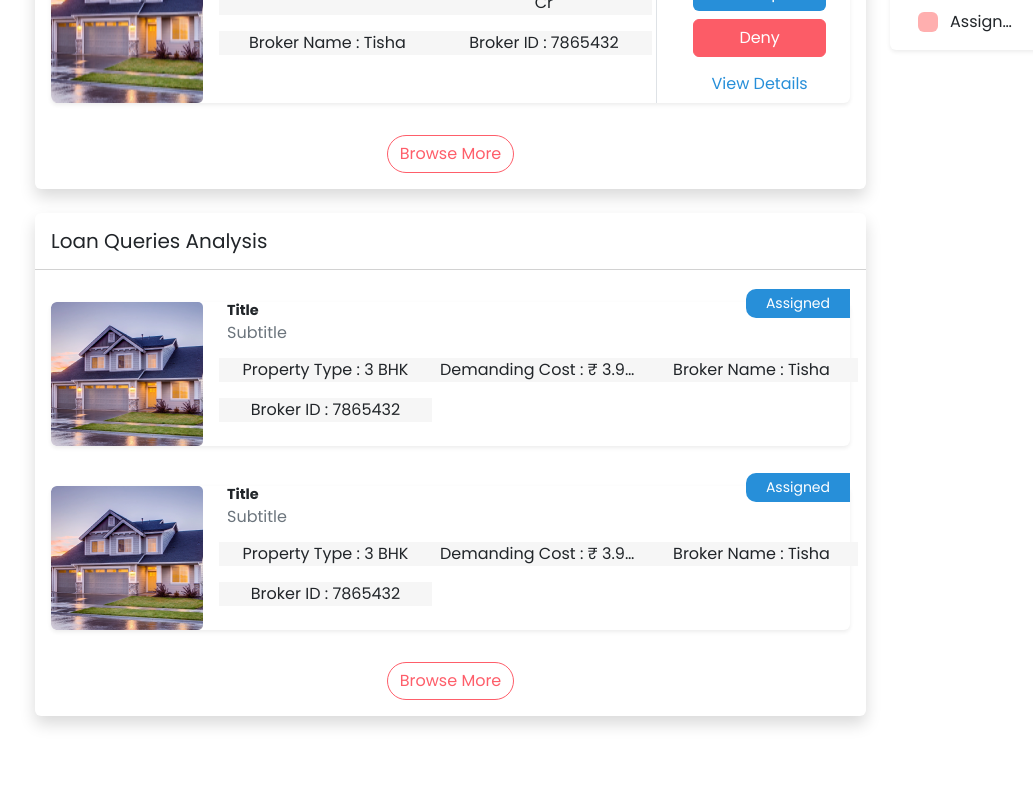
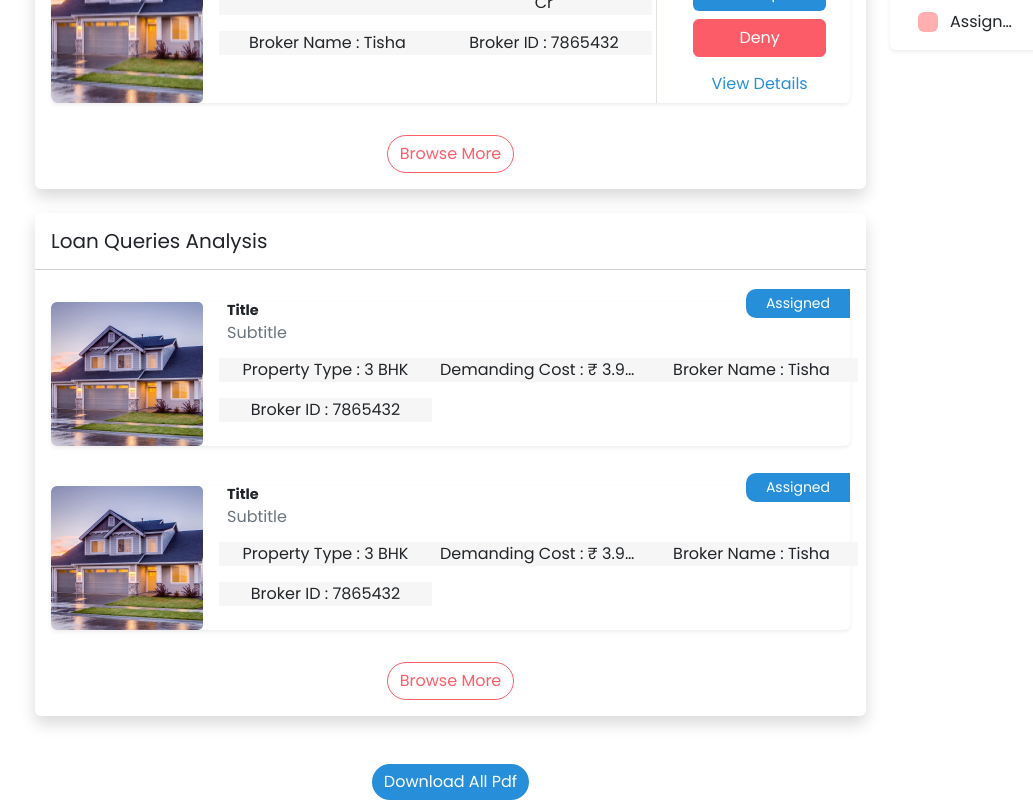
Before and after one commit to Vivekackrolix/Nesto-Frontend, a React (Create React App) app: page /home-dashboard in a window 1280 px wide. Shown: the part 1639-2439 px from the top of the page, without its empty margins (47-1080 px from the left). Before the commit the page ends 2379 px from the top, so only its background shows below. Built offline with nearby package versions, Linux system fonts and the light colour scheme.

Commit message:
downloaded pdf button added

```diff
--- a/src/dashboard/dashboard-card-big/DashboardChildCard.js
+++ b/src/dashboard/dashboard-card-big/DashboardChildCard.js
@@ -1,4 +1,3 @@
-import { useState } from 'react';
 import { Button, Card, Row, Col } from 'react-bootstrap';
 import { BsCreditCard, BsDownload } from 'react-icons/bs';
 import { Link } from 'react-router-dom';
--- a/src/dashboard/home-dashnoard-content/HomeDashboardContent.js
+++ b/src/dashboard/home-dashnoard-content/HomeDashboardContent.js
@@ -1,4 +1,4 @@
-import { Col, Container, Row } from 'react-bootstrap';
+import { Button, Col, Container, Row } from 'react-bootstrap';
 import DashboardParentCard from '../dashboard-card-big/DashboardParentCard';
 import DoughnutChartDashboard from '../doughnut-chart/DoughnutChart';
 import StackedBarChartDashboard from '../stacked-bar-chart-loan/StackedBarChart';
@@ -11,13 +11,17 @@ const HomeDashboardContent = () => {
       <Row>
         <Col md={9}>
           {HomeDashboardContentContentData.map(({ title, cardType }, index) => (
-            <DashboardParentCard title={title} cardType={cardType} />
+            <DashboardParentCard
+              title={title}
+              cardType={cardType}
+              key={title}
+            />
           ))}{' '}
         </Col>
         <Col md={3}>
           <div className="row g-5">
             {ChartData.map(({ title, data }) => (
-              <div className="col">
+              <div className="col" key={title}>
                 <DoughnutChartDashboard data={data} title={title} />
               </div>
             ))}
@@ -26,6 +30,14 @@ const HomeDashboardContent = () => {
             </div>
           </div>
         </Col>
+        <Col
+          md={9}
+          className="d-flex justify-content-center align-items-center mt-4"
+        >
+          <Button className="btn-color-primary rounded-100">
+            Download All Pdf
+          </Button>
+        </Col>
       </Row>
     </Container>
   );
```
